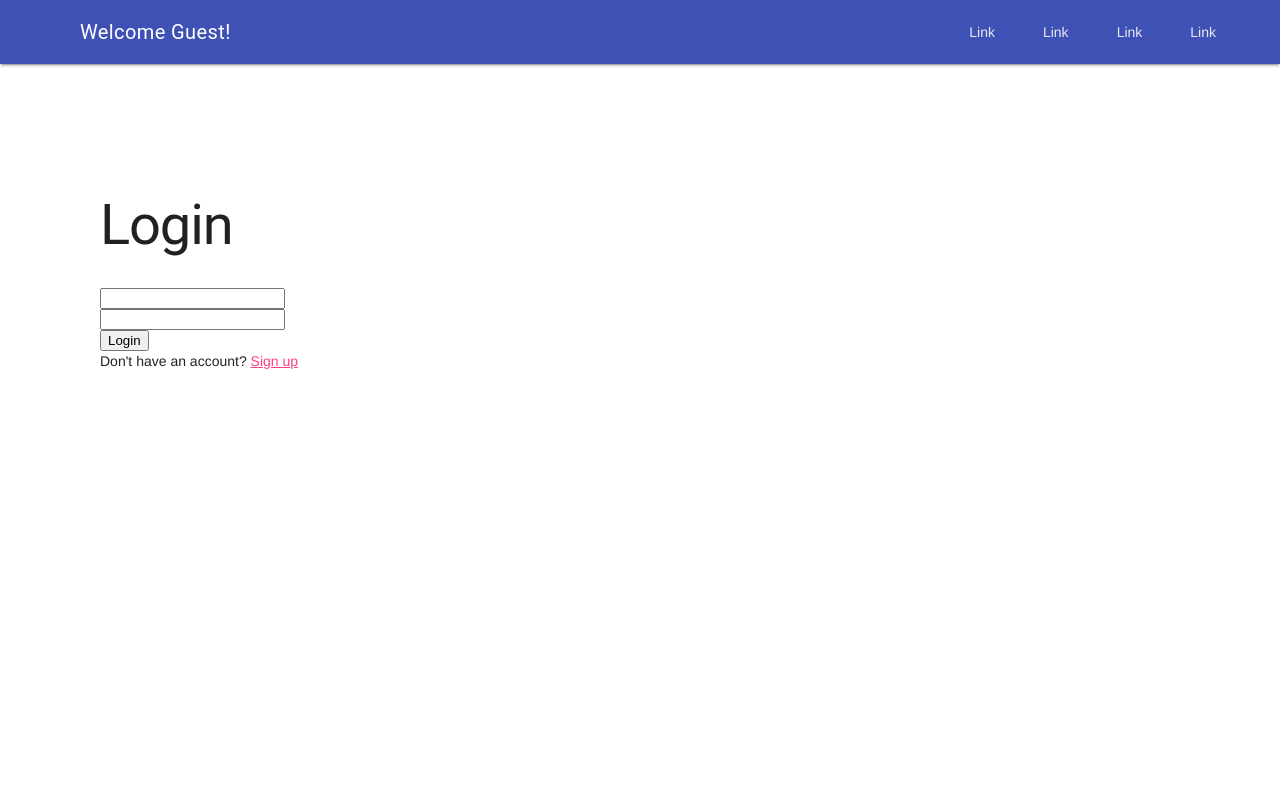
After one commit to UriOriKay/Django-ChatApp, a Django app: page /login/ in a window 1280 px wide. The commit adds this page. Run offline with Django 5.2, Linux system fonts and the light colour scheme.

Commit message:
registration creates

```diff
--- /dev/null
+++ b/chat/templates/auth/login.html
@@ -0,0 +1,20 @@
+{% extends "base.html" %}
+{% block content %}
+
+<h1>Login</h1>
+
+{% if wrongPassword %}
+<p>username or password are wrong</p>
+{% endif %}
+
+<form action="/login/" method="POST">
+    {% csrf_token %}
+    <input type="hidden" name="redirect" value="{{redirect}}">
+    <div><input name="username" type="text"></div>
+    <div><input name="password" type="password"></div>
+    <div><button>Login</button></div>
+</form>
+
+<span>Don't have an account? <a href="/signup/">Sign up</a></span>
+
+{% endblock %}
--- a/chat/views.py
+++ b/chat/views.py
@@ -1,6 +1,60 @@
 from django.shortcuts import render
+from .models import Message
+from .models import Chat
+from django.http import HttpResponseRedirect
+from django.contrib.auth import authenticate
+from django.contrib.auth import login
+from django.contrib.auth.decorators import login_required
+from django.contrib.auth.models import User
+from django.contrib import messages
 
+@login_required(login_url='/login/')
 def index(request):
     if request.method == 'POST':
         print("Received data " + request.POST['textmessage'])
-    return render(request, 'chat/index.html', {'username': 'Mina'})
+        myChat = Chat.objects.get(id=1)
+        Message.objects.create(text=request.POST['textmessage'],chat= myChat, author=request.user, receiver=request.user)
+    chatMessages = Message.objects.filter(chat__id = 1)
+    return render(request, 'chat/index.html', {'messages': chatMessages})
+
+
+
+def login_view(request):
+    redirect = request.GET.get('next', '/chat/')
+    if request.method == 'POST':
+        user = authenticate(username=request.POST.get('username'), password=request.POST.get('password'))
+        if user:
+            login(request, user)
+            return HttpResponseRedirect(request.POST.get('redirect'))
+        else:
+            return render(request, 'auth/login.html', {'wrongPassword': True, 'redirect': redirect})
+    return render(request, 'auth/login.html', {'redirect': redirect})
+
+def signup_view(request):
+    message = request.GET.get('message', 'Mina sagt')
+    print("message: " + message)
+    state = {
+        'user': "User is already taken",
+        'pass': "Passwords don't match",
+        'email': "Email is already registered"
+        }
+    if request.method == 'POST':
+        username = request.POST.get('username')
+        email = request.POST.get('email')
+        password = request.POST.get('password')
+        password2 = request.POST.get('password2')
+
+        # Check if the two passwords match
+        if password != password2:
+            return render(request, 'auth/signup.html', {'message': state['pass']})
+
+        # Check if username already exists
+        if User.objects.filter(username=username).exists():
+            return render(request, 'auth/signup.html', {'message': state['user']})
+
+        # Check if email already exists
+        if User.objects.filter(email=email).exists():
+            return render(request, 'auth/signup.html', {'message': state['email']})
+
+        User.objects.create_user(username=username, password=password, email=email)
+    return render(request, 'auth/signup.html')
--- a/first_django_app/urls.py
+++ b/first_django_app/urls.py
@@ -16,8 +16,10 @@ Including another URLconf
 """
 from django.contrib import admin
 from django.urls import path
-from chat.views import index
+from chat.views import index, login_view, signup_view
 urlpatterns = [
     path('admin/', admin.site.urls),
     path('chat/', index),
+    path('login/', login_view),
+    path('signup/', signup_view),
 ]
--- /dev/null
+++ b/static/css/style.css
@@ -0,0 +1,7 @@
+.page-content {
+    padding: 100px 100px;
+}
+
+.color-grey {
+    color: rgba(0, 0, 0, .4);
+}
--- /dev/null
+++ b/templates/base.html
@@ -0,0 +1,56 @@
+{% load static %}
+<!DOCTYPE html>
+<html lang="en">
+
+<head>
+    <meta charset="UTF-8">
+    <meta name="viewport" content="width=device-width, initial-scale=1.0">
+    <title>Chatroom</title>
+
+    <link rel="stylesheet" href="https://fonts.googleapis.com/icon?family=Material+Icons">
+    <link rel="stylesheet" href="https://code.getmdl.io/1.3.0/material.indigo-pink.min.css">
+    <script defer src="https://code.getmdl.io/1.3.0/material.min.js"></script>
+    <link rel="stylesheet" href="{% static 'css/style.css' %}">
+</head>
+
+<body>
+    <div class="mdl-layout mdl-js-layout mdl-layout--fixed-header">
+        <header class="mdl-layout__header">
+            <div class="mdl-layout__header-row">
+                <!-- Title -->
+                <span class="mdl-layout-title">
+                    {% if request.user.is_authenticated %}
+                    Welcome {{ request.user }}!</span>
+                {% else %}
+                Welcome Guest!</span>
+                {% endif %}
+                <!-- Add spacer, to align navigation to the right -->
+                <div class="mdl-layout-spacer"></div>
+                <!-- Navigation. We hide it in small screens. -->
+                <nav class="mdl-navigation mdl-layout--large-screen-only">
+                    <a class="mdl-navigation__link" href="">Link</a>
+                    <a class="mdl-navigation__link" href="">Link</a>
+                    <a class="mdl-navigation__link" href="">Link</a>
+                    <a class="mdl-navigation__link" href="">Link</a>
+                </nav>
+            </div>
+        </header>
+        <div class="mdl-layout__drawer">
+            <span class="mdl-layout-title">Chatroom</span>
+            <nav class="mdl-navigation">
+                <a class="mdl-navigation__link" href="">Link</a>
+                <a class="mdl-navigation__link" href="">Link</a>
+                <a class="mdl-navigation__link" href="">Link</a>
+                <a class="mdl-navigation__link" href="">Link</a>
+            </nav>
+        </div>
+        <main class="mdl-layout__content">
+            <div class="page-content">
+                {% block content %}
+                {% endblock %}
+            </div>
+        </main>
+    </div>
+</body>
+
+</html>
```
Also changed, not shown: chat/templates/auth/signup.html (added, +22 -0 lines), chat/templates/chat/index.html (+19 -39 lines), first_django_app/settings.py (+6 -1 lines).
